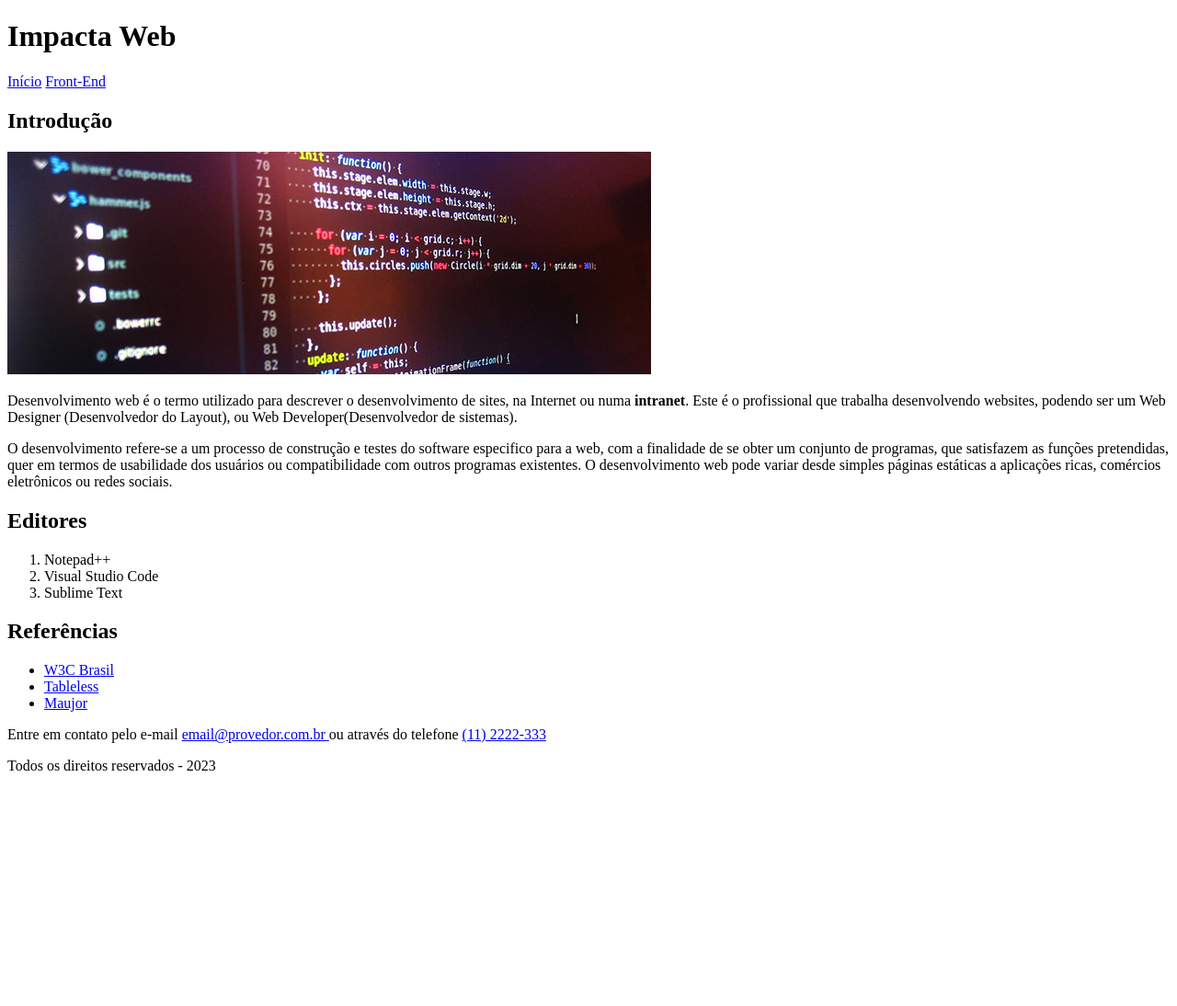
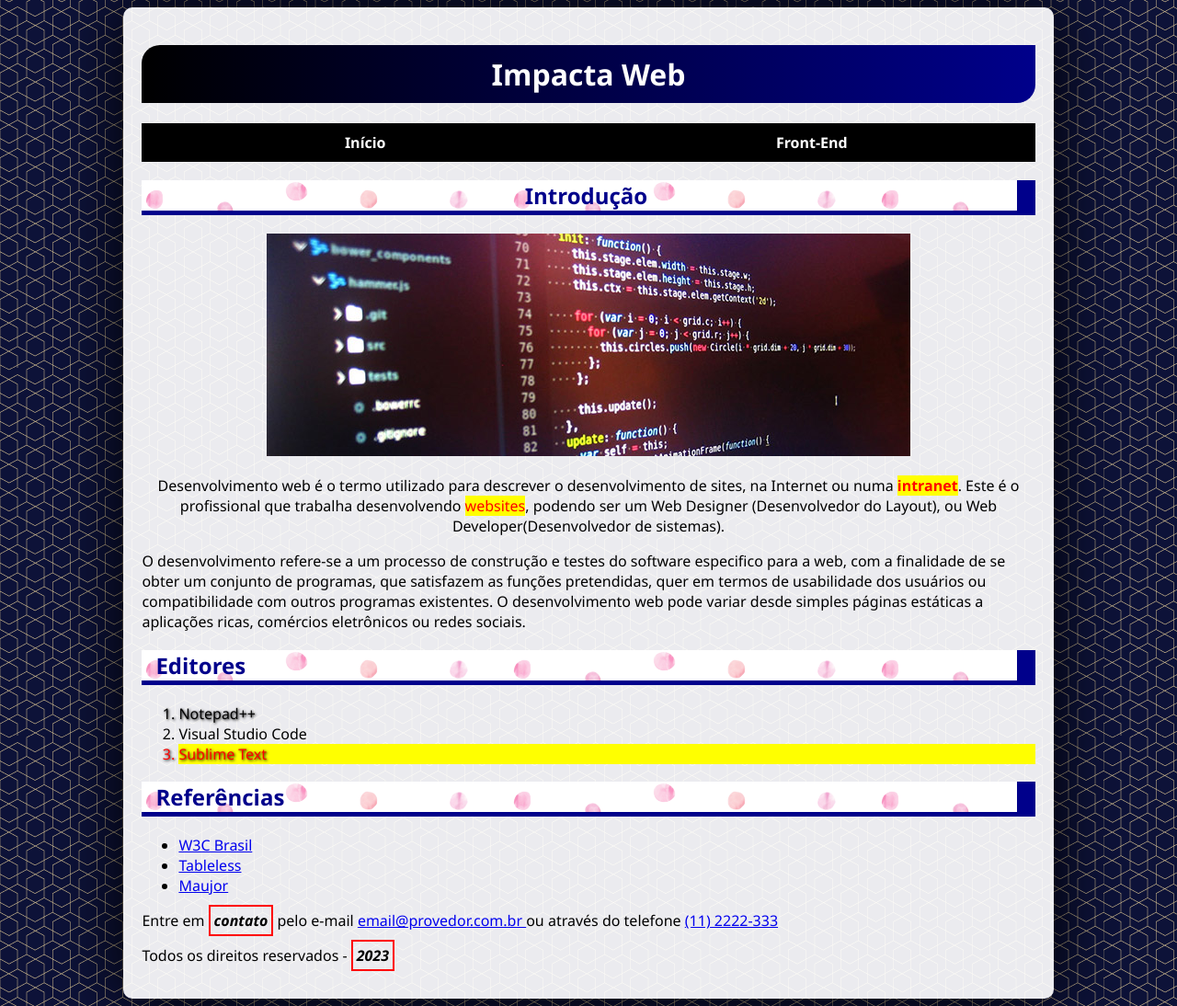
Before and after one commit to tiagoimpacta/front-end, a plain HTML site: page front-end/mini-site/index.html in a window 1280 px wide. Shown: the whole page at 92% size. Before the commit the page ends 858 px from the top, so only its background shows below. Drawn offline with Linux system fonts and the light colour scheme.

Commit message:
Seletores ID, Classe, Descendente, Pseudo-classe
Continuação do mini-site

```diff
--- a/front-end/mini-site/estilos.css
+++ b/front-end/mini-site/estilos.css
@@ -1,4 +1,103 @@
+/* Seletor UNIVERSAL */
+* {
+    /* Alterando o comportamento do Box Model */
+    box-sizing: border-box;
+}
+
 /* Regras CSS */
 body {
-    background-color: aqua;
+    background-image: url(imagens/fundo04.png);
+    background-attachment: fixed;
+    font-family: 'Segoe UI', Tahoma, Geneva, Verdana, sans-serif;
 }
+
+/* Seletor Classe */
+.centralizar { text-align: center; }
+
+.sombra-texto { text-shadow: black 1px 1px 3px; }
+
+.destaque {
+    color: red;
+    background-color: yellow;
+}
+
+
+/* Seletor ID/IDentificado */
+#container {
+    background-color: rgba(255, 255, 255, 0.918);
+    width: 80%;
+    margin: auto;
+    padding: 20px;
+    border-radius: 10px;
+    box-shadow: black 0 0 70px;
+}
+
+/* Tornando as imagens flexíveis */
+img { max-width: 100%; }
+
+h1 {
+    text-align: center;
+    background: linear-gradient(to right, black, darkblue);
+    color: white;
+    padding: 10px;
+    border-top-left-radius: 20px;
+    border-bottom-right-radius: 20px;
+}
+
+/* Exercícios
+1) Crie uma regra para os elementos h2 com as seguintes características:
+
+-Imagem de plano de fundo: fundo 03 ou fundo 05
+-Cor do texto de acordo com a imagem de fundo
+-Espaçamento interno de 15px APENAS para o lado esquerdo
+-Borda direita (estilo, cor e tamanho à sua escolha)
+-Borda inferior (estilo, cor e tamanho à sua escolha) */
+h2 {
+    background-image: url(imagens/fundo05.png);
+    color: darkblue;
+    padding-left: 15px;
+    border-right: solid 20px;
+    border-bottom: solid 5px;
+}
+
+/* 2) Crie uma regra (tag? classe? id?) com as seguintes características:
+
+-Negrito (pesquise como fazer negrito no CSS)
+-Itálico (pesquise como fazer itálico no CSS)
+-Borda em todas direções (estilo, cor, tamanho à sua escolha)
+-Espaçamento interno de 4px
+
+Em seguida, aplique esta regra no "2023" contido no último parágrafo e na palavra "contato" do penúltimo parágrafo. */
+.exercicio {
+    font-weight: bold;
+    font-style: italic;
+    border: solid 2px red;
+    padding: 4px;
+}
+
+
+/* Regras para o menu de navegação */
+
+nav { text-align: center; }
+
+/* Seletor Descendente */
+
+/* Regra de estado inicial do link */
+nav a {
+    text-decoration: none;
+    font-weight: bold;
+    color: white;
+    background-color: black;
+    padding: 10px;
+    display: inline-block;
+    width: 50%;
+    transition: 3s;
+}
+
+/* Regra de acionamento
+Pseudo-classe -> :hover (mouse)
+Pseudo-classe -> :focus (teclado) */
+nav a:hover, nav a:focus {
+    background-color: darkblue;
+    /* transform: translateY(10px) rotate(180deg); */
+}
--- a/front-end/mini-site/index.html
+++ b/front-end/mini-site/index.html
@@ -6,31 +6,33 @@
 <title>Site Exemplo</title>
 
 <!-- Importando o arquivo externo de estilos CSS -->
-
+<link rel="stylesheet" href="estilos.css">
 
 </head>
 <body>
 
-
+<div id="container">
     <h1>Impacta Web</h1>
 
-    <nav>
-		<a href="index.html">Início</a>
-		<a href="front-end.html">Front-End</a>
-	</nav>
+    <nav><a href="index.html">Início</a><a href="front-end.html">Front-End</a></nav>
 
-    <h2>Introdução</h2>
+    <h2 class="centralizar">Introdução</h2>
 
-    <img src="imagens/destaque.jpg" alt="">
+    <div class="centralizar">
+        <img src="imagens/destaque.jpg" alt="">
+    </div>
 
-	<p>Desenvolvimento web é o termo utilizado para descrever o desenvolvimento de sites, na Internet ou numa <b>intranet</b>. Este é o profissional que trabalha desenvolvendo websites, podendo ser um Web Designer (Desenvolvedor do Layout), ou Web Developer(Desenvolvedor de sistemas). </p>
+	<p class="centralizar">Desenvolvimento web é o termo utilizado para descrever o desenvolvimento de sites, na Internet ou numa
+    <b class="destaque">intranet</b>. Este é o profissional que trabalha desenvolvendo
+    <span class="destaque">websites</span>, podendo ser um Web Designer (Desenvolvedor do Layout), ou Web Developer(Desenvolvedor de sistemas). </p>
 	<p>O desenvolvimento refere-se a um processo de construção e testes do software especifico para a web, com a finalidade de se obter um conjunto de programas, que satisfazem as funções pretendidas, quer em termos de usabilidade dos usuários ou compatibilidade com outros programas existentes. O desenvolvimento web pode variar desde simples páginas estáticas a aplicações ricas, comércios eletrônicos ou redes sociais.</p>
 
     <h2>Editores</h2>
     <ol>
-        <li>Notepad++</li>
+        <li class="sombra-texto">Notepad++</li>
         <li>Visual Studio Code</li>
-        <li>Sublime Text</li>
+        <li class="sombra-texto destaque">
+        Sublime Text</li>
     </ol>
 
     <h2>Referências</h2>
@@ -40,7 +42,8 @@
         <li><a href="http://www.maujor.com" target="_blank">Maujor</a></li>
     </ul>
 
-    <p>Entre em contato pelo e-mail
+    <p>Entre em
+        <span class="exercicio">contato</span>  pelo e-mail
         <a href="mailto:email@provedor.com.br">
             email@provedor.com.br
         </a>
@@ -50,8 +53,9 @@
     </p>
 
 
-    <p>Todos os direitos reservados - 2023 </p>
-
+    <p>Todos os direitos reservados -
+        <span class="exercicio">2023</span> </p>
+</div>
 
 </body>
 </html>
```
